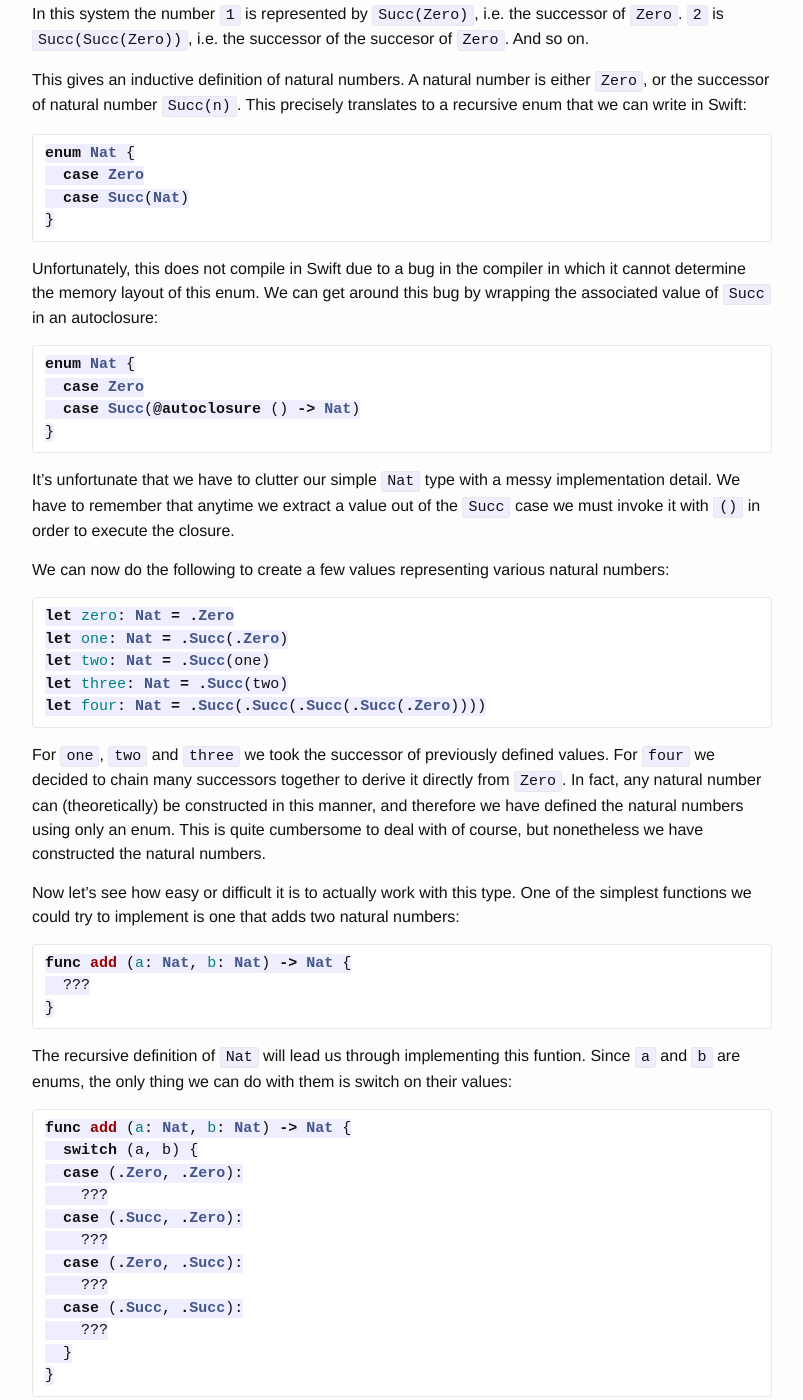
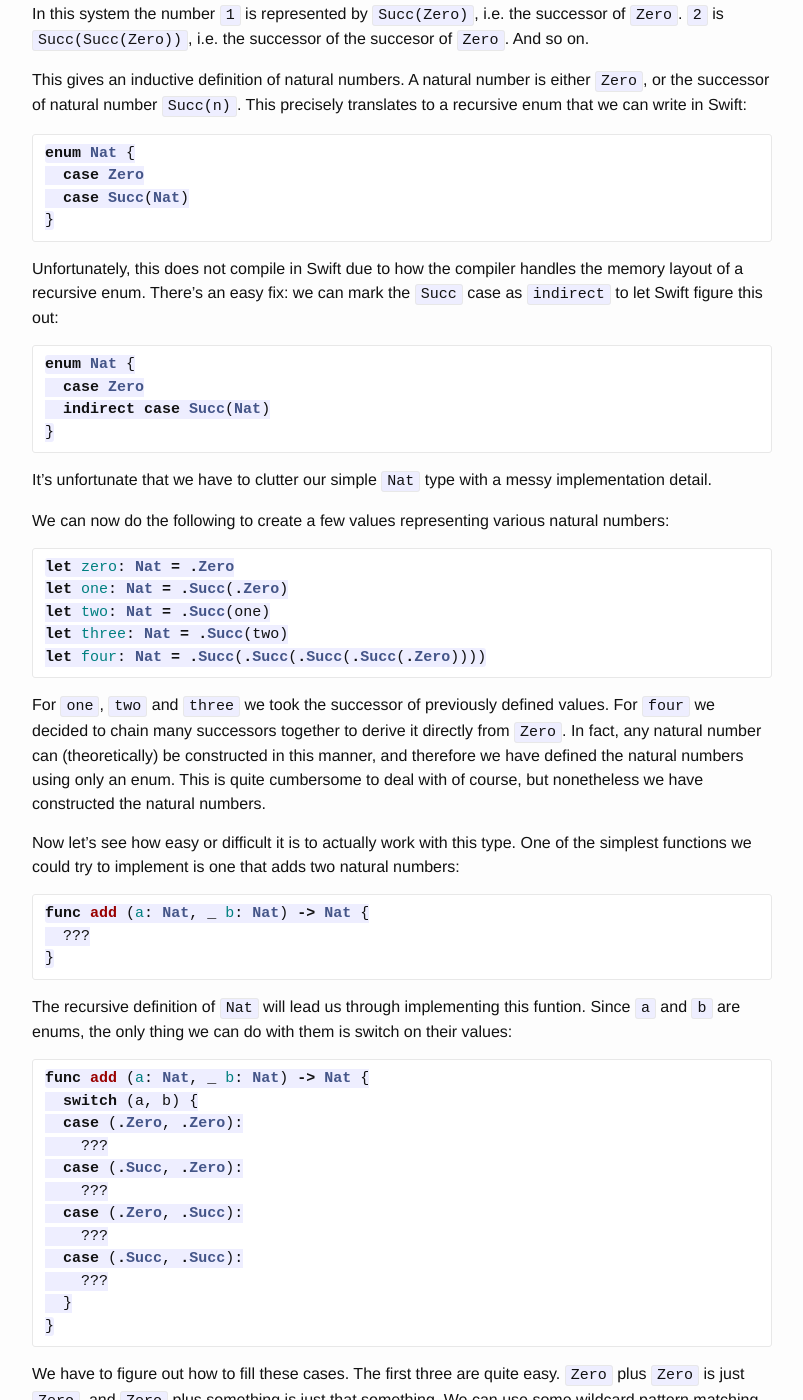
Before and after one commit to mbrandonw/mbrandonw.github.io, a Jekyll site: the page built from _posts/2015-01-20-natural-numbers.markdown, in a window 1280 px wide and 1400 px high, scrolled down 800 px. Shown: the whole window, without its empty margins (238-1041 px from the left). Built offline with Jekyll 4.4.1, drawn with Linux system fonts in a browser that asks for light colours; Markdown is read by kramdown in place of the engine named in the settings; comment, search, counter and statistics services are not loaded; some of the changed text lies outside the part shown.

Commit message:
Updated natural numbers post for swift 2

````diff
--- a/_posts/2015-01-20-natural-numbers.markdown
+++ b/_posts/2015-01-20-natural-numbers.markdown
@@ -37,16 +37,16 @@ enum Nat {
 }
 ```
 
-Unfortunately, this does not compile in Swift due to a bug in the compiler in which it cannot determine the memory layout of this enum. We can get around this bug by wrapping the associated value of `Succ` in an autoclosure:
+Unfortunately, this does not compile in Swift due to how the compiler handles the memory layout of a recursive enum. There’s an easy fix: we can mark the `Succ` case as `indirect` to let Swift figure this out:
 
 ```swift
 enum Nat {
   case Zero
-  case Succ(@autoclosure () -> Nat)
+  indirect case Succ(Nat)
 }
 ```
 
-It’s unfortunate that we have to clutter our simple `Nat` type with a messy implementation detail. We have to remember that anytime we extract a value out of the `Succ` case we must invoke it with `()` in order to execute the closure.
+It’s unfortunate that we have to clutter our simple `Nat` type with a messy implementation detail.
 
 We can now do the following to create a few values representing various natural numbers:
 
@@ -63,7 +63,7 @@ For `one`, `two` and `three` we took the successor of previously defined values.
 Now let’s see how easy or difficult it is to actually work with this type. One of the simplest functions we could try to implement is one that adds two natural numbers:
 
 ```swift
-func add (a: Nat, b: Nat) -> Nat {
+func add (a: Nat, _ b: Nat) -> Nat {
   ???
 }
 ```
@@ -71,7 +71,7 @@ func add (a: Nat, b: Nat) -> Nat {
 The recursive definition of `Nat` will lead us through implementing this funtion. Since `a` and `b` are enums, the only thing we can do with them is switch on their values:
 
 ```swift
-func add (a: Nat, b: Nat) -> Nat {
+func add (a: Nat, _ b: Nat) -> Nat {
   switch (a, b) {
   case (.Zero, .Zero):
     ???
@@ -88,7 +88,7 @@ func add (a: Nat, b: Nat) -> Nat {
 We have to figure out how to fill these cases. The first three are quite easy. `Zero` plus `Zero` is just `Zero`, and `Zero` plus something is just that something. We can use some wildcard pattern matching to simplify that even further:
 
 ```swift
-func add (a: Nat, b: Nat) -> Nat {
+func add (a: Nat, _ b: Nat) -> Nat {
   switch (a, b) {
   case (_, .Zero):
     return a
@@ -103,19 +103,19 @@ func add (a: Nat, b: Nat) -> Nat {
 The last case that is left: how to add two natural numbers, each of which are decomposed as the successors of smaller natural numbers. Since we know how to add `Zero` to anything, we can try recursively breaking down these numbers to reach that base case. In fact, by taking the predecessor of `a` and the successor of `b` (and hence not changing the overall sum), we have made it one step closer to reaching the `Zero` base case. In code this looks like:
 
 ```swift
-func add (a: Nat, b: Nat) -> Nat {
+func add (a: Nat, _ b: Nat) -> Nat {
   switch (a, b) {
   case (_, .Zero):
     return a
   case (.Zero, _):
     return b
   case let (.Succ(pred_a), _):
-    return add(pred_a(), .Succ(b))
+    return add(pred_a, .Succ(b))
   }
 }
 ```
 
-Notice in that last line we had to invoke `pred()` since technically the `Succ` case holds an autoclosure and not an actual `Nat`. Also note that the last line is exactly what we verbalized: `a+b` is the sum of the predecessor of `a` and the successor of `b`, i.e. `a+b = (a-1)+(b+1)`. This recursive function will terminate since the predecessors of `a` will eventually reach `Zero`, which is a case that explicitly returns.
+Note that the last line is exactly what we verbalized: `a+b` is the sum of the predecessor of `a` and the successor of `b`, i.e. `a+b = (a-1)+(b+1)`. This recursive function will terminate since the predecessors of `a` will eventually reach `Zero`, which is a case that explicitly returns.
 
 We can also overload `+` to make this more natural to use.
 
@@ -154,7 +154,7 @@ func == (a: Nat, b: Nat) -> Bool {
   case (.Zero, .Succ), (.Succ, .Zero):
     return false
   case let (.Succ(pred_a), .Succ(pred_b)):
-    return pred_a() == pred_b()
+    return pred_a == pred_b
   }
 }
 ```
@@ -205,7 +205,7 @@ Below you will find some exercises to help you explore these ideas even deeper.
 1.) Implement exponentiation:
 
 ```swift
-func exp (a: Nat, b: Nat) -> Nat {
+func exp (a: Nat, _ b: Nat) -> Nat {
   ???
 }
 ```
@@ -215,11 +215,11 @@ func exp (a: Nat, b: Nat) -> Nat {
 3.) Implement `min` and `max`:
 
 ```swift
-func min (a: Nat, b: Nat) -> Nat {
+func min (a: Nat, _ b: Nat) -> Nat {
   ???
 }
 
-func max (a: Nat, b: Nat) -> Nat {
+func max (a: Nat, _ b: Nat) -> Nat {
   ???
 }
 ```
@@ -227,7 +227,7 @@ func max (a: Nat, b: Nat) -> Nat {
 4.) Implement a distance function between natural numbers, i.e. the absolute value of their difference.
 
 ```swift
-func distance (a: Nat, b: Nat) -> Nat {
+func distance (a: Nat, _ b: Nat) -> Nat {
   ???
 }
 ```
@@ -235,7 +235,7 @@ func distance (a: Nat, b: Nat) -> Nat {
 5.) Implement modulus, i.e. the remainder after dividing `a` by `m`:
 
 ```swift
-func modulus (a: Nat, m: Nat) -> Nat {
+func modulus (a: Nat, _ m: Nat) -> Nat {
   ???
 }
 ```
````
Also changed, not shown: 10 other files.
